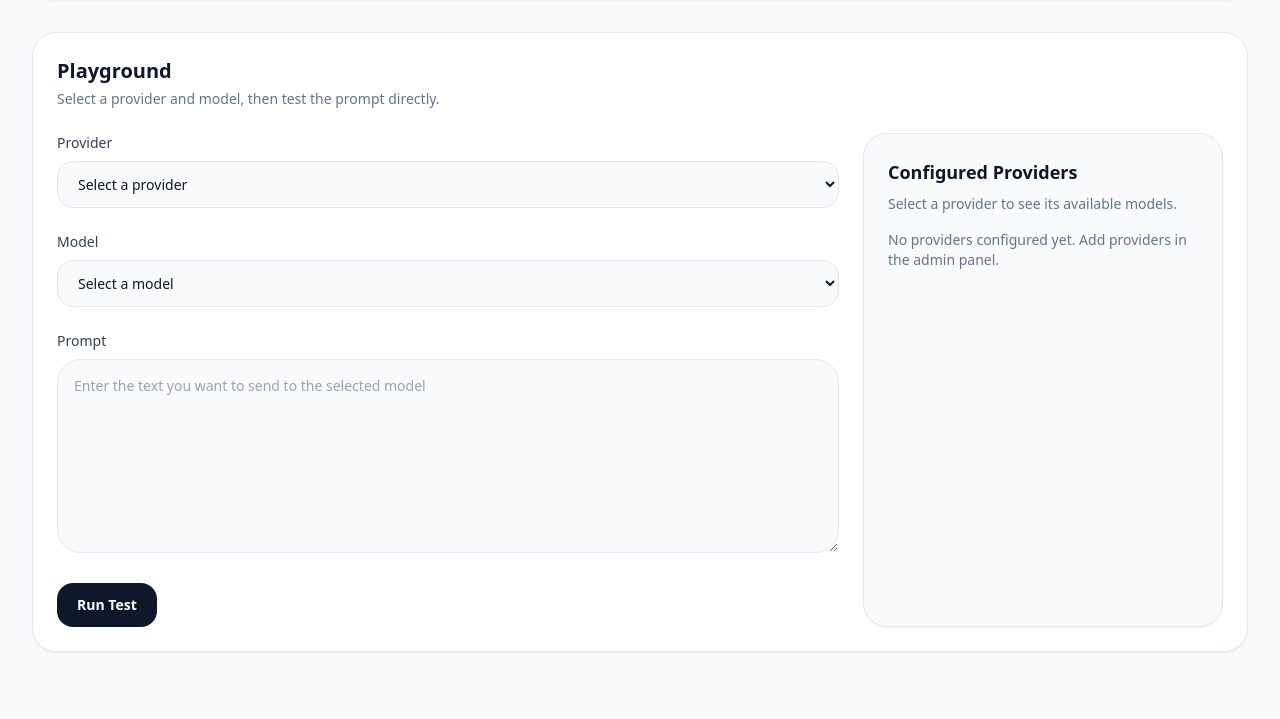
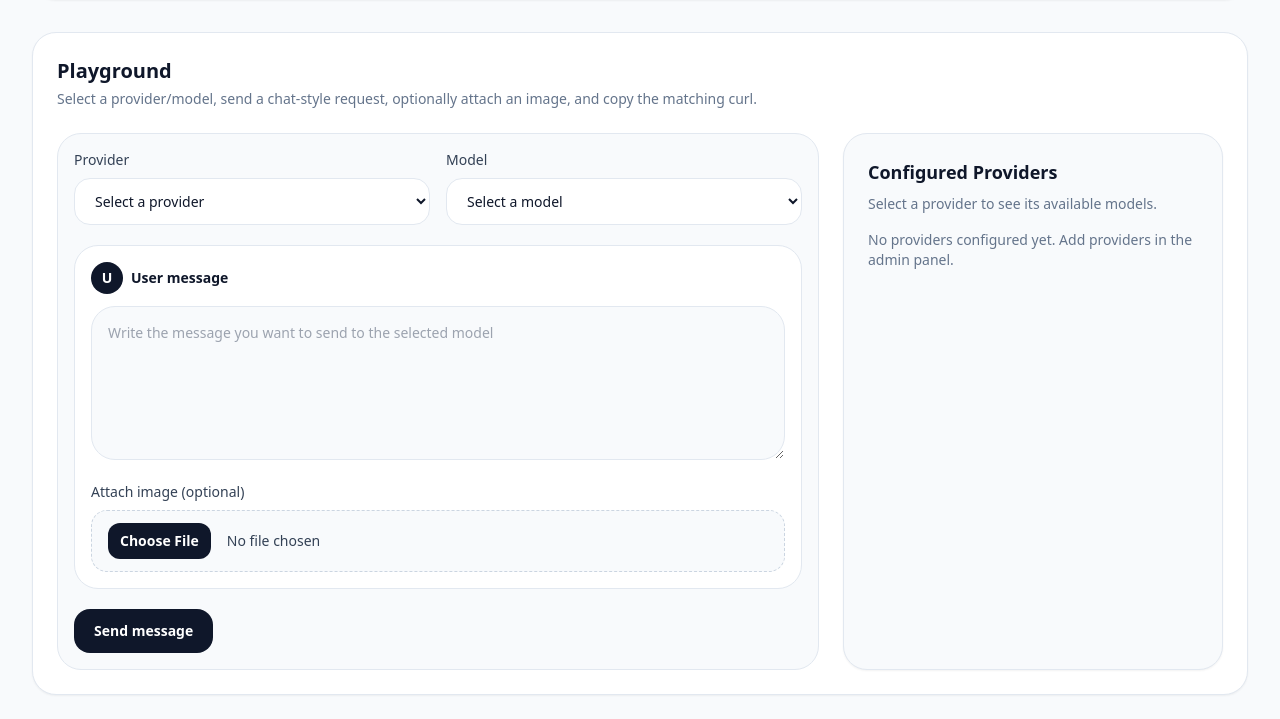
Before and after one commit to LukaCek/simple-AIproxy, a FastAPI app: template templates/playground.html in a window 1280 px wide. Shown: the part 130-849 px from the top of the page. Before the commit the page ends 782 px from the top, so only its background shows below. Run offline with FastAPI, Linux system fonts and the light colour scheme; the template is opened without the code that fills it, so the values that code supplies are empty; some libraries are stand-ins or nearby versions.

Commit message:
Enhance admin playground chat requests

```diff
--- a/main.py
+++ b/main.py
@@ -14,7 +14,7 @@ import httpx
 import json
 import secrets
 import yaml
-from fastapi import BackgroundTasks, Depends, FastAPI, Form, HTTPException, Request, Response, status
+from fastapi import BackgroundTasks, Depends, FastAPI, File, Form, HTTPException, Request, Response, UploadFile, status
 from fastapi.responses import HTMLResponse, JSONResponse, RedirectResponse, StreamingResponse
 from fastapi.security import HTTPBasic, HTTPBasicCredentials
 from fastapi.templating import Jinja2Templates
@@ -967,16 +967,65 @@ def resolve_requested_model(model_name: str) -> List[Dict[str, Any]]:
     return route_endpoints(model_name, endpoints)
 
 
-async def test_provider_model(provider_name: str, model_name: str, prompt: str) -> Dict[str, Any]:
+def build_playground_messages(prompt: str, image_data_url: str = "") -> List[Dict[str, Any]]:
+    if image_data_url:
+        content: Any = [
+            {"type": "text", "text": prompt},
+            {"type": "image_url", "image_url": {"url": image_data_url}},
+        ]
+    else:
+        content = prompt
+    return [{"role": "user", "content": content}]
+
+
+def extract_chat_message_text(response_text: str) -> str:
+    try:
+        data = json.loads(response_text)
+    except Exception:
+        return response_text
+    text = extract_output_from_chat_payload(data)
+    return text if text else response_text
+
+
+def build_curl_command(target_url: str, payload: Dict[str, Any], has_auth: bool) -> str:
+    payload_text = json.dumps(payload, ensure_ascii=False, indent=2)
+    lines = [
+        f"curl -sS {json.dumps(target_url)} \\",
+        "  -H 'Content-Type: application/json' \\",
+    ]
+    if has_auth:
+        lines.append("  -H 'Authorization: Bearer <provider-api-key>' \\")
+    lines.append("  -d @- <<'JSON'")
+    return "\n".join(lines) + "\n" + payload_text + "\nJSON"
+
+
+async def image_upload_to_data_url(image: Optional[UploadFile]) -> tuple[str, str]:
+    if image is None or not image.filename:
+        return "", ""
+    content_type = image.content_type or "application/octet-stream"
+    if not content_type.startswith("image/"):
+        raise HTTPException(status_code=status.HTTP_400_BAD_REQUEST, detail="Attached file must be an image")
+    data = await image.read()
+    if not data:
+        return "", ""
+    max_bytes = 8 * 1024 * 1024
+    if len(data) > max_bytes:
+        raise HTTPException(status_code=status.HTTP_400_BAD_REQUEST, detail="Image is too large for playground upload (max 8 MiB)")
+    encoded = base64.b64encode(data).decode("ascii")
+    return f"data:{content_type};base64,{encoded}", image.filename
+
+
+async def test_provider_model(provider_name: str, model_name: str, prompt: str, image_data_url: str = "") -> Dict[str, Any]:
     provider = find_provider(provider_name)
     if provider is None:
         return {"success": False, "provider": provider_name, "status_code": 404, "response": f"Provider '{provider_name}' not found"}
     if not model_name or model_name not in provider.get("models", []):
         return {"success": False, "provider": provider_name, "status_code": 400, "response": f"Model '{model_name}' is not configured for provider '{provider_name}'"}
-    payload = {"model": model_name, "messages": [{"role": "user", "content": prompt}]}
+    payload = {"model": model_name, "messages": build_playground_messages(prompt, image_data_url)}
     headers = build_provider_headers(provider)
+    target_url = resolve_endpoint_url(provider)
+    curl_command = build_curl_command(target_url, payload, bool(headers.get("Authorization")))
     try:
-        target_url = resolve_endpoint_url(provider)
         async with http_client.stream("POST", target_url, json=payload, headers=headers, timeout=PROVIDER_TEST_TIMEOUT_SECONDS) as response:
             body = await response.aread()
             text = body.decode("utf-8", errors="replace")
@@ -986,12 +1035,12 @@ async def test_provider_model(provider_name: str, model_name: str, prompt: str)
                     output = json.dumps(parsed, indent=2, ensure_ascii=False)
                 except json.JSONDecodeError:
                     output = text
-                return {"success": True, "provider": provider_name, "status_code": response.status_code, "response": output}
-            return {"success": False, "provider": provider_name, "status_code": response.status_code, "response": text}
+                return {"success": True, "provider": provider_name, "status_code": response.status_code, "response": output, "assistant_text": extract_chat_message_text(text), "curl_command": curl_command}
+            return {"success": False, "provider": provider_name, "status_code": response.status_code, "response": text, "assistant_text": text, "curl_command": curl_command}
     except (httpx.ReadTimeout, httpx.ConnectTimeout, httpx.NetworkError) as exc:
-        return {"success": False, "provider": provider_name, "status_code": 502, "response": str(exc)}
+        return {"success": False, "provider": provider_name, "status_code": 502, "response": str(exc), "assistant_text": str(exc), "curl_command": curl_command}
     except Exception as exc:
-        return {"success": False, "provider": provider_name, "status_code": 500, "response": str(exc)}
+        return {"success": False, "provider": provider_name, "status_code": 500, "response": str(exc), "assistant_text": str(exc), "curl_command": curl_command}
 
 
 async def test_provider_candidate(name: str, base_url: str, api_key: str, models_text: str, prompt: str = "Reply with OK.") -> Dict[str, Any]:
@@ -1829,20 +1878,31 @@ async def admin_playground_run(
     provider: str = Form(...),
     model: str = Form(...),
     prompt: str = Form(...),
+    image: Optional[UploadFile] = File(None),
 ) -> Any:
-    response = await test_provider_model(provider, model, prompt)
+    try:
+        image_data_url, image_filename = await image_upload_to_data_url(image)
+        response = await test_provider_model(provider, model, prompt, image_data_url=image_data_url)
+        error = None if response.get("success") else response.get("response")
+    except HTTPException as exc:
+        response = {"success": False, "provider": provider, "status_code": exc.status_code, "response": str(exc.detail), "assistant_text": str(exc.detail), "curl_command": ""}
+        image_filename = image.filename if image and image.filename else ""
+        error = str(exc.detail)
     return templates.TemplateResponse(
         request=request,
         name="playground.html",
         context={
             "providers": get_providers(),
             "result": response.get("response"),
+            "assistant_text": response.get("assistant_text"),
+            "curl_command": response.get("curl_command"),
             "provider": response.get("provider"),
             "selected_model": model,
             "status_code": response.get("status_code"),
-            "error": None if response.get("success") else response.get("response"),
+            "error": error,
             "selected_provider": provider,
             "prompt": prompt,
+            "image_filename": image_filename,
         },
     )
 
--- a/templates/playground.html
+++ b/templates/playground.html
@@ -5,15 +5,17 @@
     <div class="flex items-center justify-between gap-4">
       <div>
         <h2 class="text-xl font-semibold text-slate-900">Playground</h2>
-        <p class="mt-1 text-sm text-slate-500">Select a provider and model, then test the prompt directly.</p>
+        <p class="mt-1 text-sm text-slate-500">Select a provider/model, send a chat-style request, optionally attach an image, and copy the matching curl.</p>
       </div>
     </div>
-    <div class="mt-6 grid gap-6 lg:grid-cols-[1fr_360px]">
+
+    <div class="mt-6 grid gap-6 lg:grid-cols-[minmax(0,1fr)_380px]">
       <div class="space-y-4">
-        <form action="/admin/playground" method="post" class="space-y-6">
+        <form action="/admin/playground" method="post" enctype="multipart/form-data" class="space-y-5 rounded-3xl border border-slate-200 bg-slate-50 p-4">
+          <div class="grid gap-4 md:grid-cols-2">
             <div>
               <label class="mb-2 block text-sm font-medium text-slate-700" for="provider">Provider</label>
-            <select id="provider" name="provider" required onchange="updateModels()" class="w-full rounded-2xl border border-slate-200 bg-slate-50 px-4 py-3 text-sm text-slate-900 outline-none focus:border-slate-400 focus:ring-2 focus:ring-slate-200">
+              <select id="provider" name="provider" required onchange="updateModels()" class="w-full rounded-2xl border border-slate-200 bg-white px-4 py-3 text-sm text-slate-900 outline-none focus:border-slate-400 focus:ring-2 focus:ring-slate-200">
                 <option value="">Select a provider</option>
                 {% for provider in providers %}
                 <option value="{{ provider.name }}" {% if selected_provider == provider.name %}selected{% endif %}>{{ provider.name }}</option>
@@ -22,41 +24,89 @@
             </div>
             <div>
               <label class="mb-2 block text-sm font-medium text-slate-700" for="model">Model</label>
-            <select id="model" name="model" required class="w-full rounded-2xl border border-slate-200 bg-slate-50 px-4 py-3 text-sm text-slate-900 outline-none focus:border-slate-400 focus:ring-2 focus:ring-slate-200">
+              <select id="model" name="model" required class="w-full rounded-2xl border border-slate-200 bg-white px-4 py-3 text-sm text-slate-900 outline-none focus:border-slate-400 focus:ring-2 focus:ring-slate-200">
                 <option value="">Select a model</option>
               </select>
             </div>
+          </div>
+
+          <div class="rounded-3xl border border-slate-200 bg-white p-4">
+            <div class="mb-3 flex items-center gap-2 text-sm font-semibold text-slate-900">
+              <span class="inline-flex h-8 w-8 items-center justify-center rounded-full bg-slate-900 text-white">U</span>
+              <span>User message</span>
+            </div>
+            <textarea id="prompt" name="prompt" rows="6" required class="w-full rounded-3xl border border-slate-200 bg-slate-50 p-4 text-sm text-slate-900 outline-none focus:border-slate-400 focus:ring-2 focus:ring-slate-200" placeholder="Write the message you want to send to the selected model">{{ prompt or '' }}</textarea>
+            <div class="mt-4">
+              <label class="mb-2 block text-sm font-medium text-slate-700" for="image">Attach image (optional)</label>
+              <input id="image" name="image" type="file" accept="image/*" onchange="previewImage(event)" class="block w-full cursor-pointer rounded-2xl border border-dashed border-slate-300 bg-slate-50 px-4 py-3 text-sm text-slate-700 file:mr-4 file:rounded-xl file:border-0 file:bg-slate-900 file:px-3 file:py-2 file:text-sm file:font-semibold file:text-white hover:bg-slate-100" />
+              <div id="imagePreview" class="mt-3 hidden items-center gap-3 rounded-2xl border border-slate-200 bg-white p-3 text-sm text-slate-700">
+                <img id="imagePreviewThumb" alt="Selected image preview" class="h-16 w-16 rounded-xl object-cover" />
                 <div>
-            <label class="mb-2 block text-sm font-medium text-slate-700" for="prompt">Prompt</label>
-            <textarea id="prompt" name="prompt" rows="8" required class="w-full rounded-3xl border border-slate-200 bg-slate-50 p-4 text-sm text-slate-900 outline-none focus:border-slate-400 focus:ring-2 focus:ring-slate-200" placeholder="Enter the text you want to send to the selected model">{{ prompt or '' }}</textarea>
-          </div>
-          <button type="submit" class="inline-flex items-center justify-center rounded-2xl bg-slate-900 px-5 py-3 text-sm font-semibold text-white transition hover:bg-slate-700">Run Test</button>
-        </form>
-        {% if result %}
-        <div class="rounded-3xl border border-slate-200 bg-slate-50 p-4 text-sm text-slate-900">
-          <div class="mb-4 flex flex-wrap items-center justify-between gap-2">
-            <div>
-              <p class="text-sm text-slate-500">Provider:</p>
-              <p class="font-medium text-slate-900">{{ provider or '-' }}</p>
-            </div>
-            <div>
-              <p class="text-sm text-slate-500">Model</p>
-              <p class="font-medium text-slate-900">{{ selected_model or '-' }}</p>
-            </div>
-            <div>
-              <p class="text-sm text-slate-500">Status</p>
-              <p class="font-medium text-slate-900">{{ status_code or '-' }}</p>
+                  <p id="imagePreviewName" class="font-medium text-slate-900"></p>
+                  <p class="text-xs text-slate-500">The playground sends it as an OpenAI-style image_url data URL.</p>
                 </div>
               </div>
-          <pre class="whitespace-pre-wrap break-words text-sm text-slate-900">{{ result }}</pre>
+              {% if image_filename %}
+              <p class="mt-2 text-xs text-slate-500">Last submitted image: {{ image_filename }}</p>
+              {% endif %}
+            </div>
+          </div>
+
+          <button type="submit" class="inline-flex items-center justify-center rounded-2xl bg-slate-900 px-5 py-3 text-sm font-semibold text-white transition hover:bg-slate-700">Send message</button>
+        </form>
+
+        {% if result %}
+        <div class="space-y-4 rounded-3xl border border-slate-200 bg-white p-4 shadow-sm">
+          <div class="flex flex-wrap items-center gap-3 text-xs text-slate-500">
+            <span class="rounded-full bg-slate-100 px-3 py-1">Provider: <strong class="text-slate-800">{{ provider or '-' }}</strong></span>
+            <span class="rounded-full bg-slate-100 px-3 py-1">Model: <strong class="text-slate-800">{{ selected_model or '-' }}</strong></span>
+            <span class="rounded-full bg-slate-100 px-3 py-1">Status: <strong class="text-slate-800">{{ status_code or '-' }}</strong></span>
+          </div>
+
+          <div class="space-y-3">
+            <div class="flex justify-end">
+              <div class="max-w-[85%] rounded-3xl rounded-br-md bg-slate-900 px-4 py-3 text-sm text-white shadow-sm">
+                <p class="whitespace-pre-wrap break-words">{{ prompt or '' }}</p>
+                {% if image_filename %}
+                <p class="mt-2 text-xs text-slate-300">📎 {{ image_filename }}</p>
+                {% endif %}
+              </div>
+            </div>
+            <div class="flex justify-start">
+              <div class="max-w-[85%] rounded-3xl rounded-bl-md border border-slate-200 bg-slate-50 px-4 py-3 text-sm text-slate-900 shadow-sm">
+                <p class="mb-1 text-xs font-semibold uppercase tracking-wide text-slate-500">Assistant</p>
+                <p class="whitespace-pre-wrap break-words">{{ assistant_text or result }}</p>
+              </div>
+            </div>
+          </div>
+
+          <details class="rounded-2xl border border-slate-200 bg-slate-50 p-3 text-sm text-slate-900">
+            <summary class="cursor-pointer font-medium">Raw response JSON/text</summary>
+            <pre class="mt-3 max-h-96 overflow-auto whitespace-pre-wrap break-words text-xs">{{ result }}</pre>
+          </details>
         </div>
         {% endif %}
+
+        {% if curl_command %}
+        <div class="rounded-3xl border border-slate-200 bg-slate-950 p-4 text-sm text-slate-100 shadow-sm">
+          <div class="mb-3 flex flex-wrap items-center justify-between gap-2">
+            <div>
+              <h3 class="font-semibold">Matching curl request</h3>
+              <p class="text-xs text-slate-400">Same target URL and JSON body. Replace the redacted bearer token with the provider/API key before running it.</p>
+            </div>
+            <button type="button" onclick="copyCurl()" class="rounded-xl bg-white/10 px-3 py-2 text-xs font-semibold text-white hover:bg-white/20">Copy</button>
+          </div>
+          <pre id="curlCommand" class="max-h-[32rem] overflow-auto whitespace-pre-wrap break-words text-xs leading-5">{{ curl_command }}</pre>
+        </div>
+        {% endif %}
+
         {% if error and not result %}
         <div class="rounded-3xl border border-rose-200 bg-rose-50 p-4 text-sm text-rose-900">
           {{ error }}
         </div>
         {% endif %}
       </div>
+
       <aside class="rounded-3xl border border-slate-200 bg-slate-50 p-6 shadow-sm">
         <h3 class="text-lg font-semibold text-slate-900">Configured Providers</h3>
         <p class="mt-2 text-sm text-slate-500">Select a provider to see its available models.</p>
@@ -64,7 +114,7 @@
           {% for provider in providers %}
           <div class="rounded-3xl border border-slate-200 bg-white p-4">
             <h4 class="font-semibold text-slate-900">{{ provider.name }}</h4>
-            <p class="mt-1 text-sm text-slate-500 break-all">{{ provider.url }}</p>
+            <p class="mt-1 break-all text-sm text-slate-500">{{ provider.url }}</p>
             <p class="mt-3 text-sm text-slate-700">Models: {{ provider.models | join(', ') }}</p>
           </div>
           {% else %}
@@ -75,6 +125,7 @@
     </div>
   </section>
 </div>
+
 <script>
   const providerModels = {
     {% for provider in providers %}
@@ -92,9 +143,7 @@
         const option = document.createElement('option');
         option.value = model;
         option.textContent = model;
-        if (selectedModel === model) {
-          option.selected = true;
-        }
+        if (selectedModel === model) option.selected = true;
         modelSelect.appendChild(option);
       });
     }
@@ -113,8 +162,30 @@
     });
   }
 
-  document.addEventListener('DOMContentLoaded', function() {
-    setSelectedModel();
-  });
+  function previewImage(event) {
+    const file = event.target.files && event.target.files[0];
+    const wrapper = document.getElementById('imagePreview');
+    const thumb = document.getElementById('imagePreviewThumb');
+    const name = document.getElementById('imagePreviewName');
+    if (!file) {
+      wrapper.classList.add('hidden');
+      wrapper.classList.remove('flex');
+      thumb.removeAttribute('src');
+      name.textContent = '';
+      return;
+    }
+    thumb.src = URL.createObjectURL(file);
+    name.textContent = file.name;
+    wrapper.classList.remove('hidden');
+    wrapper.classList.add('flex');
+  }
+
+  async function copyCurl() {
+    const el = document.getElementById('curlCommand');
+    if (!el) return;
+    await navigator.clipboard.writeText(el.textContent);
+  }
+
+  document.addEventListener('DOMContentLoaded', setSelectedModel);
 </script>
 {% endblock %}
```
Also changed, not shown: tests/test_codex_admin.py (+78 -0 lines). Lines whose indentation alone changed are shown as unchanged.
